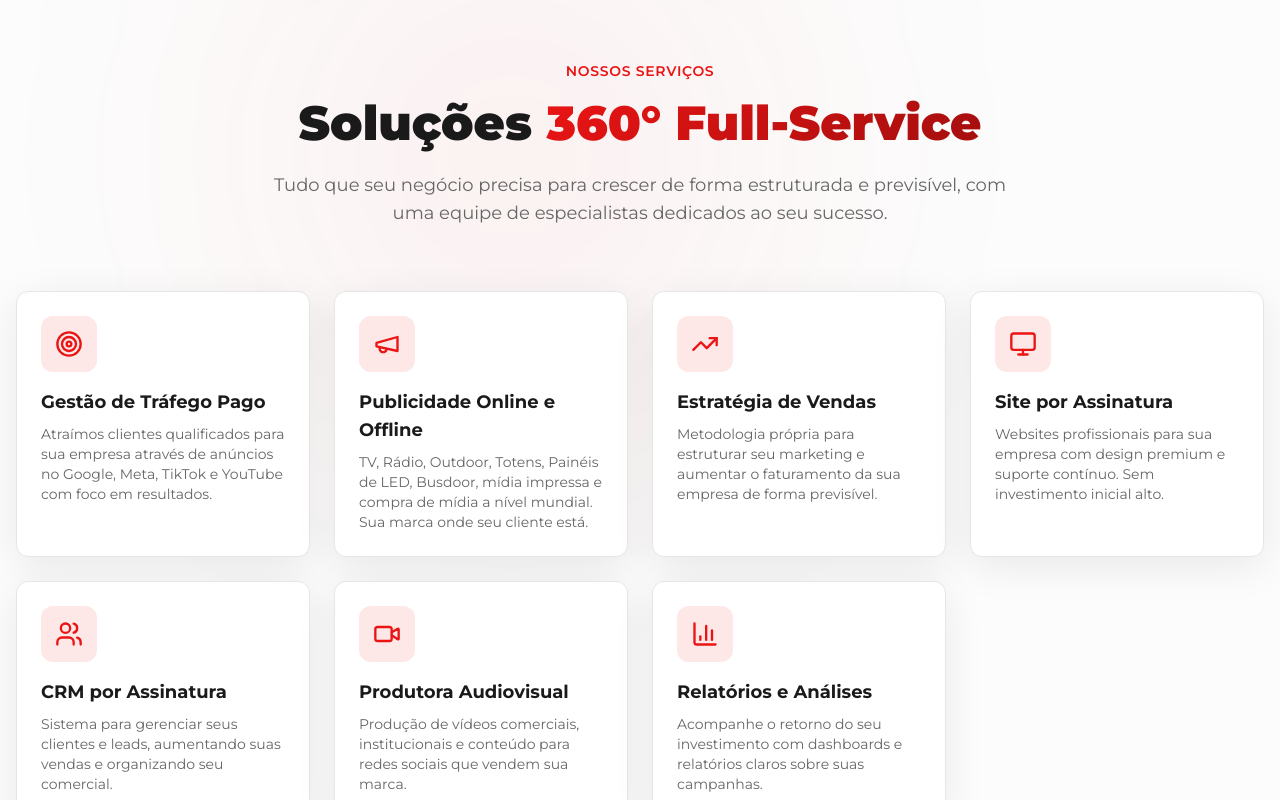
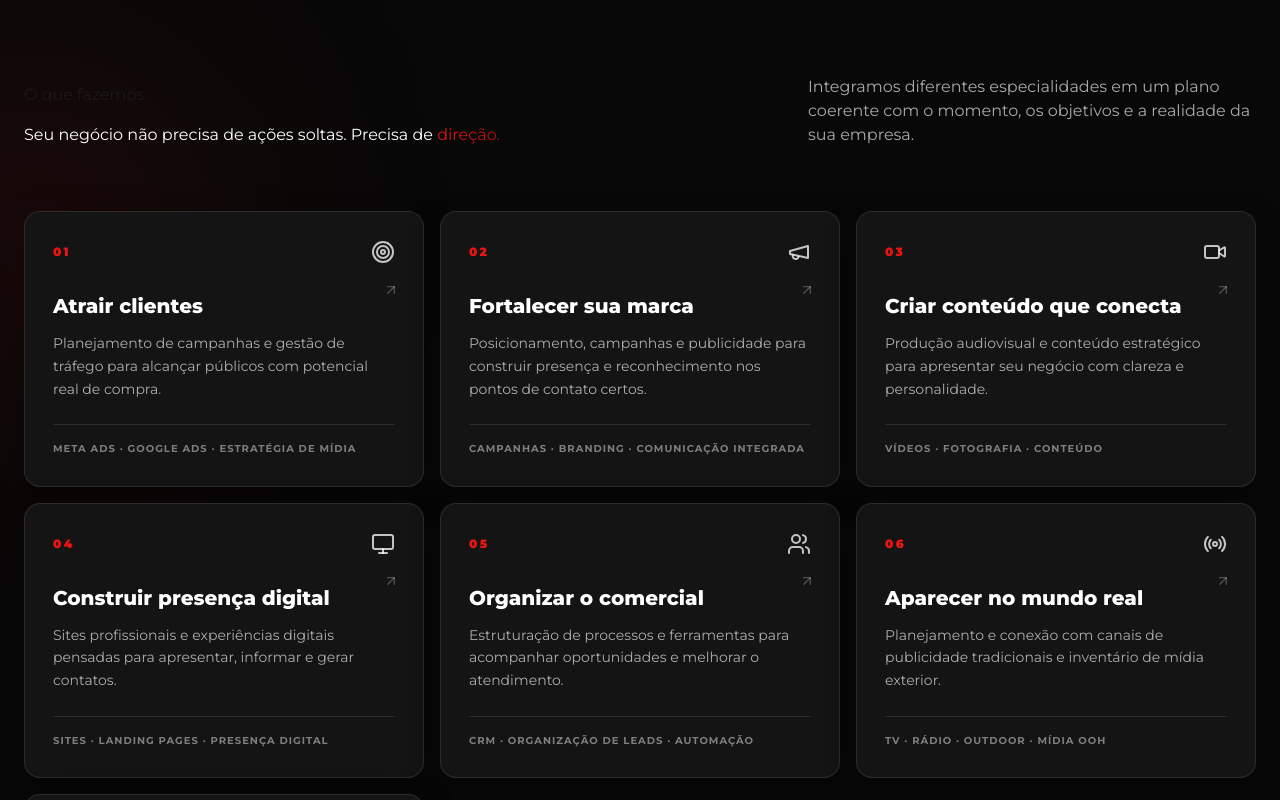
Before and after one commit to studioalfamarketingdigital-dev/studioalfamkt, a React (Vite) app: page / in a window 1280 px wide. Shown: the part 1780-2580 px from the top of the page. Built offline with nearby package versions, Linux system fonts and the light colour scheme; the HTML template or start-up script is replaced by a standard one.

Commit message:
Sincroniza versão atual S.Alfa MKT

```diff
--- a/src/components/Services.tsx
+++ b/src/components/Services.tsx
@@ -1,95 +1,39 @@
-import {
-  BarChart3,
-  Megaphone,
-  Video,
-  Monitor,
-  Users,
-  Target,
-  TrendingUp
-} from "lucide-react";
+import { BarChart3, Megaphone, Video, Monitor, Users, Target, Radio, ArrowUpRight } from "lucide-react";
 
 const services = [
-  {
-    icon: Target,
-    title: "Gestão de Tráfego Pago",
-    description: "Atraímos clientes qualificados para sua empresa através de anúncios no Google, Meta, TikTok e YouTube com foco em resultados.",
-  },
-  {
-    icon: Megaphone,
-    title: "Publicidade Online e Offline",
-    description: "TV, Rádio, Outdoor, Totens, Painéis de LED, Busdoor, mídia impressa e compra de mídia a nível mundial. Sua marca onde seu cliente está.",
-  },
-  {
-    icon: TrendingUp,
-    title: "Estratégia de Vendas",
-    description: "Metodologia própria para estruturar seu marketing e aumentar o faturamento da sua empresa de forma previsível.",
-  },
-  {
-    icon: Monitor,
-    title: "Site por Assinatura",
-    description: "Websites profissionais para sua empresa com design premium e suporte contínuo. Sem investimento inicial alto.",
-  },
-  {
-    icon: Users,
-    title: "CRM por Assinatura",
-    description: "Sistema para gerenciar seus clientes e leads, aumentando suas vendas e organizando seu comercial.",
-  },
-  {
-    icon: Video,
-    title: "Produtora Audiovisual",
-    description: "Produção de vídeos comerciais, institucionais e conteúdo para redes sociais que vendem sua marca.",
-  },
-  {
-    icon: BarChart3,
-    title: "Relatórios e Análises",
-    description: "Acompanhe o retorno do seu investimento com dashboards e relatórios claros sobre suas campanhas.",
-  },
+  { icon: Target, number: "01", title: "Atrair clientes", description: "Planejamento de campanhas e gestão de tráfego para alcançar públicos com potencial real de compra.", items: "Meta Ads · Google Ads · Estratégia de mídia" },
+  { icon: Megaphone, number: "02", title: "Fortalecer sua marca", description: "Posicionamento, campanhas e publicidade para construir presença e reconhecimento nos pontos de contato certos.", items: "Campanhas · Branding · Comunicação integrada" },
+  { icon: Video, number: "03", title: "Criar conteúdo que conecta", description: "Produção audiovisual e conteúdo estratégico para apresentar seu negócio com clareza e personalidade.", items: "Vídeos · Fotografia · Conteúdo" },
+  { icon: Monitor, number: "04", title: "Construir presença digital", description: "Sites profissionais e experiências digitais pensadas para apresentar, informar e gerar contatos.", items: "Sites · Landing pages · Presença digital" },
+  { icon: Users, number: "05", title: "Organizar o comercial", description: "Estruturação de processos e ferramentas para acompanhar oportunidades e melhorar o atendimento.", items: "CRM · Organização de leads · Automação" },
+  { icon: Radio, number: "06", title: "Aparecer no mundo real", description: "Planejamento e conexão com canais de publicidade tradicionais e inventário de mídia exterior.", items: "TV · Rádio · Outdoor · Mídia OOH" },
+  { icon: BarChart3, number: "07", title: "Evoluir com inteligência", description: "Leitura de indicadores, acompanhamento de campanhas e recomendações para orientar decisões.", items: "Relatórios · Análises · Otimização" },
 ];
 
-const Services = () => {
-  return (
-    <section id="servicos" className="py-24 bg-secondary/30 relative overflow-hidden">
-      {/* Background Glow */}
-      <div className="absolute top-0 left-1/4 w-96 h-96 bg-primary/10 rounded-full blur-[150px]" />
-
-      <div className="container mx-auto px-4 relative z-10">
-        {/* Section Header */}
-        <div className="text-center max-w-3xl mx-auto mb-16">
-          <span className="text-primary font-semibold uppercase tracking-wider text-sm">
-            Nossos Serviços
-          </span>
-          <h2 className="text-3xl md:text-5xl font-black mt-4 mb-6">
-            Soluções <span className="text-gradient">360° Full-Service</span>
-          </h2>
-          <p className="text-muted-foreground text-lg">
-            Tudo que seu negócio precisa para crescer de forma estruturada e previsível,
-            com uma equipe de especialistas dedicados ao seu sucesso.
-          </p>
-        </div>
-
-        {/* Services Grid */}
-        <div className="grid grid-cols-1 md:grid-cols-2 lg:grid-cols-4 gap-6">
-          {services.map((service, index) => (
-            <div
-              key={service.title}
-              className="group bg-card rounded-xl p-6 border border-border hover:border-primary/50 transition-all duration-300 hover:-translate-y-2 card-glow"
-              style={{ animationDelay: `${index * 0.1}s` }}
-            >
-              <div className="w-14 h-14 rounded-lg bg-primary/10 flex items-center justify-center mb-4 group-hover:bg-primary/20 transition-colors">
-                <service.icon className="w-7 h-7 text-primary" />
-              </div>
-              <h3 className="text-lg font-bold mb-2 group-hover:text-primary transition-colors">
-                {service.title}
-              </h3>
-              <p className="text-muted-foreground text-sm">
-                {service.description}
-              </p>
-            </div>
-          ))}
-        </div>
+const Services = () => (
+  <section id="servicos" className="relative overflow-hidden bg-[#080808] py-20 sm:py-24 lg:py-28">
+    <div className="pointer-events-none absolute -left-40 top-20 h-96 w-96 rounded-full bg-primary/10 blur-[130px]" />
+    <div className="container relative z-10 mx-auto px-4 sm:px-6">
+      <div className="mb-12 flex flex-col justify-between gap-6 lg:mb-16 lg:flex-row lg:items-end">
+        <div className="max-w-3xl"><span className="section-kicker">O que fazemos</span><h2 className="section-title mt-4 text-white">Seu negócio não precisa de ações soltas. Precisa de <span className="text-gradient">direção.</span></h2></div>
+        <p className="max-w-md text-sm leading-relaxed text-white/65 sm:text-base">Integramos diferentes especialidades em um plano coerente com o momento, os objetivos e a realidade da sua empresa.</p>
       </div>
-    </section>
-  );
-};
+      <div className="grid gap-4 md:grid-cols-2 xl:grid-cols-3">
+        {services.map((service) => (
+          <article key={service.number} className="group relative flex min-h-[245px] flex-col overflow-hidden rounded-2xl border border-white/10 bg-[#141414] p-6 text-white shadow-[0_12px_35px_rgba(0,0,0,.3)] transition-all duration-300 hover:-translate-y-1 hover:border-primary/60 hover:bg-[#191919] sm:p-7">
+            <div className="mb-7 flex items-center justify-between"><span className="text-xs font-black tracking-[.2em] text-primary">{service.number}</span><service.icon className="h-6 w-6 text-white/75 transition-colors group-hover:text-primary" /><ArrowUpRight className="absolute right-6 top-[4.35rem] h-4 w-4 text-white/25 transition-all group-hover:-translate-y-1 group-hover:translate-x-1 group-hover:text-primary" /></div>
+            <h3 className="mb-3 pr-5 text-xl font-extrabold text-white">{service.title}</h3>
+            <p className="mb-6 text-sm leading-relaxed text-white/65">{service.description}</p>
+            <p className="mt-auto border-t border-white/10 pt-4 text-[10px] font-bold uppercase leading-relaxed tracking-[.1em] text-white/45">{service.items}</p>
+          </article>
+        ))}
+      </div>
+      <div className="mt-9 flex flex-col items-start justify-between gap-5 rounded-2xl border border-primary/25 bg-[#151515] p-6 sm:flex-row sm:items-center sm:p-8">
+        <div><p className="text-lg font-extrabold text-white">Não sabe por onde começar?</p><p className="mt-1 text-sm text-white/60">A gente entende seu cenário antes de recomendar qualquer solução.</p></div>
+        <a href="https://wa.me/5561992380077?text=Olá! Quero entender qual solução faz sentido para minha empresa." target="_blank" rel="noopener noreferrer" className="inline-flex shrink-0 items-center gap-2 text-sm font-extrabold text-primary hover:text-white">Converse com a S.Alfa <ArrowUpRight className="h-4 w-4" /></a>
+      </div>
+    </div>
+  </section>
+);
 
 export default Services;
```
